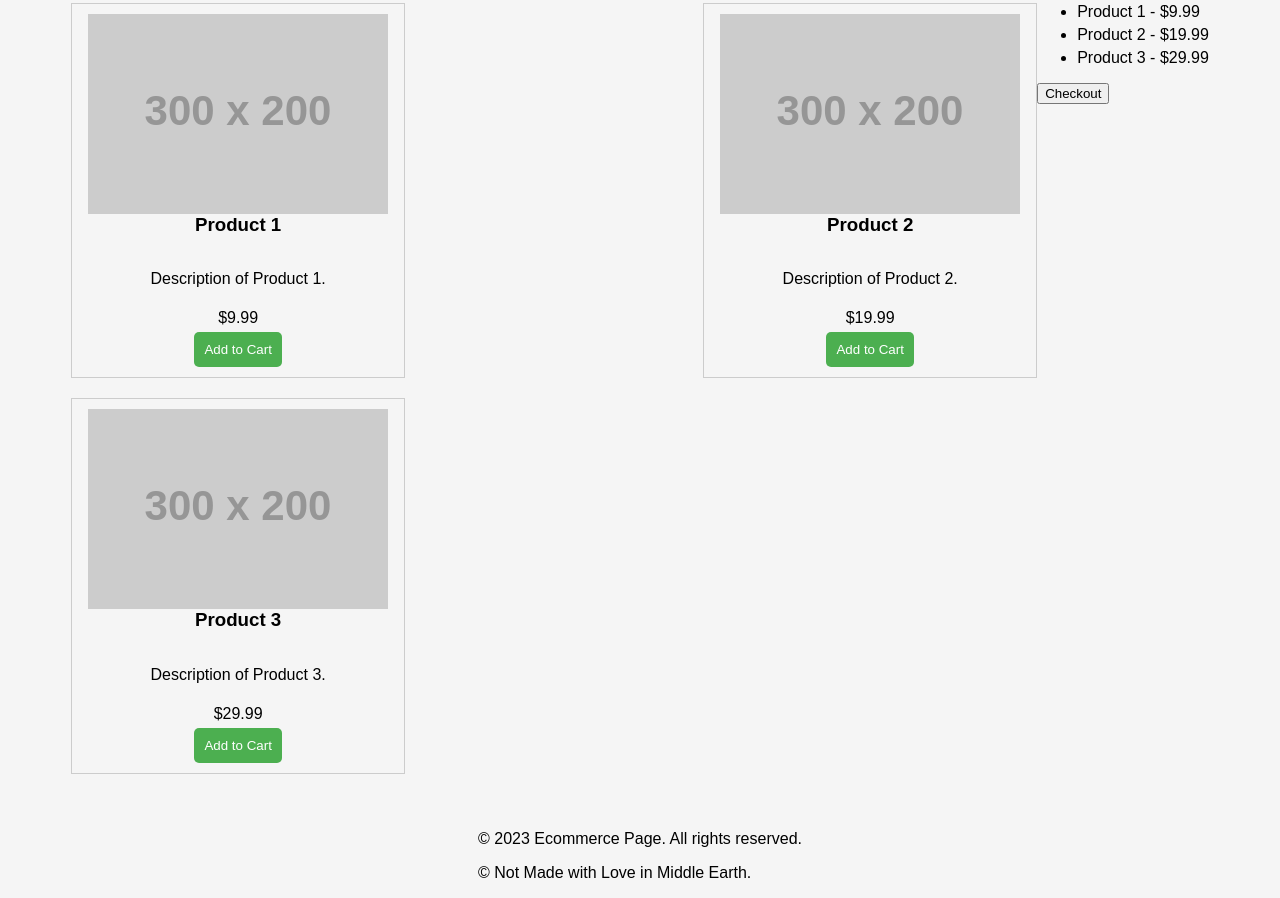
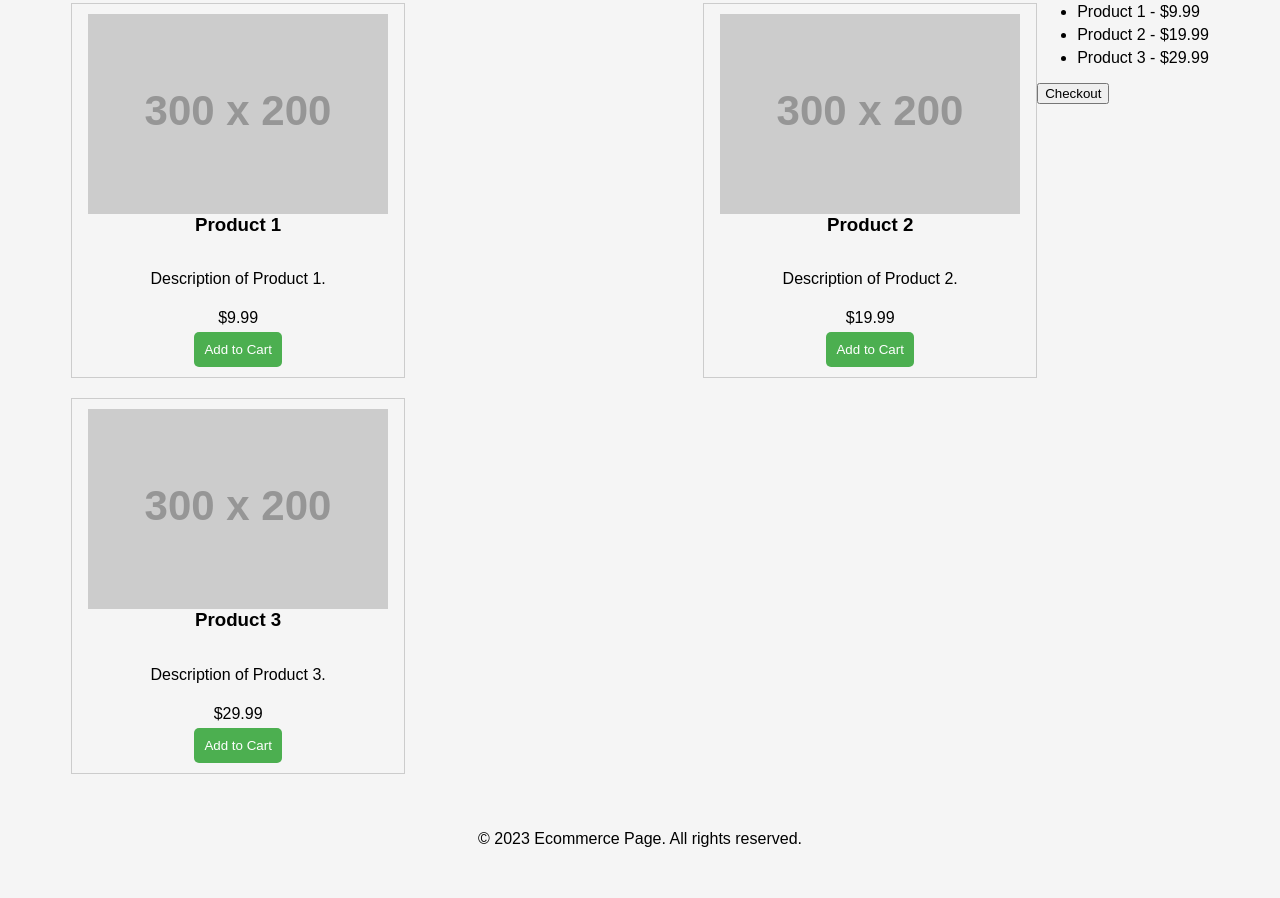
Before and after one commit to HusainLiveHealth/jsnodetut, a plain HTML site: page index.html in a window 1280 px wide. Shown: the part 390-1288 px from the top of the page. After the commit the page ends 1254 px from the top, so only its background shows below. Drawn offline with Linux system fonts and the light colour scheme; placeholder pictures from the web are drawn by us.

Commit message:
revert footer change

```diff
--- a/index.html
+++ b/index.html
@@ -74,7 +74,6 @@
 
 <footer>
 	<p>&copy; 2023 Ecommerce Page. All rights reserved.</p>
-  <p>&copy; Not Made with Love in Middle Earth.</p>
 </footer>
 
 <script src="script.js"></script>
```
